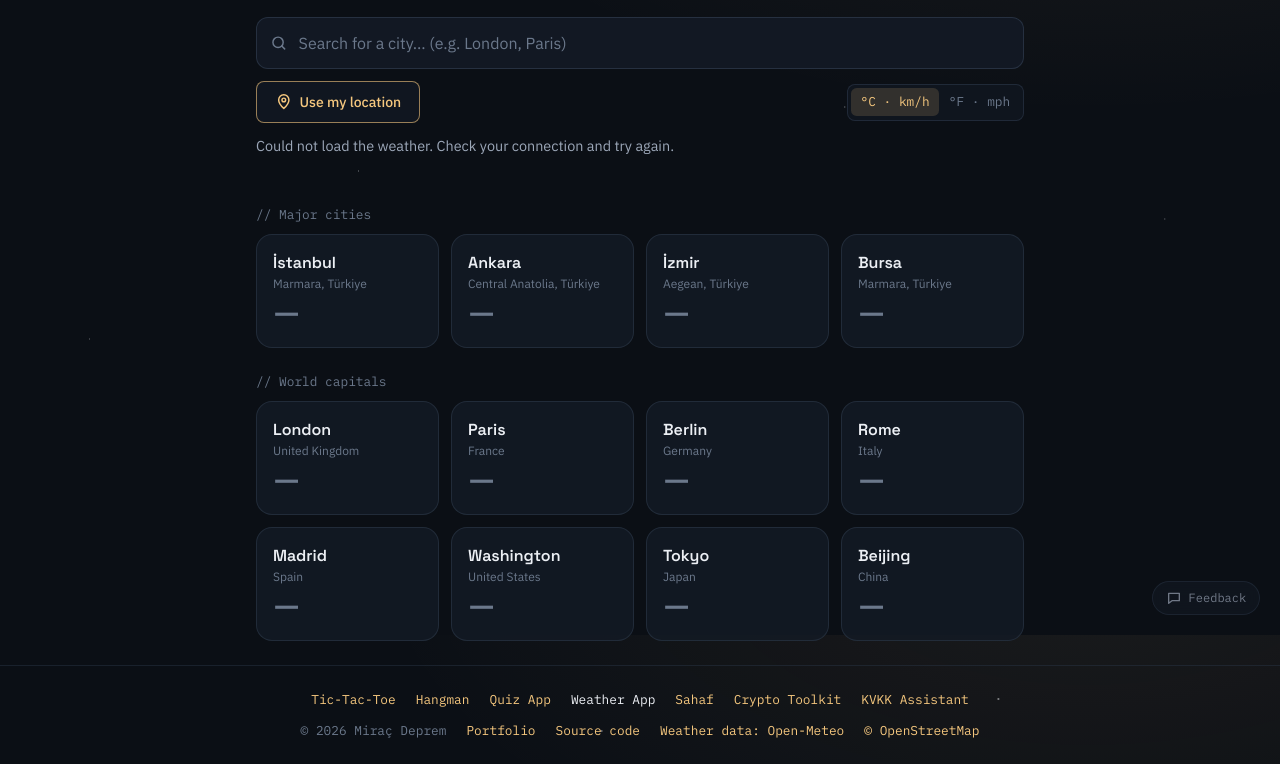
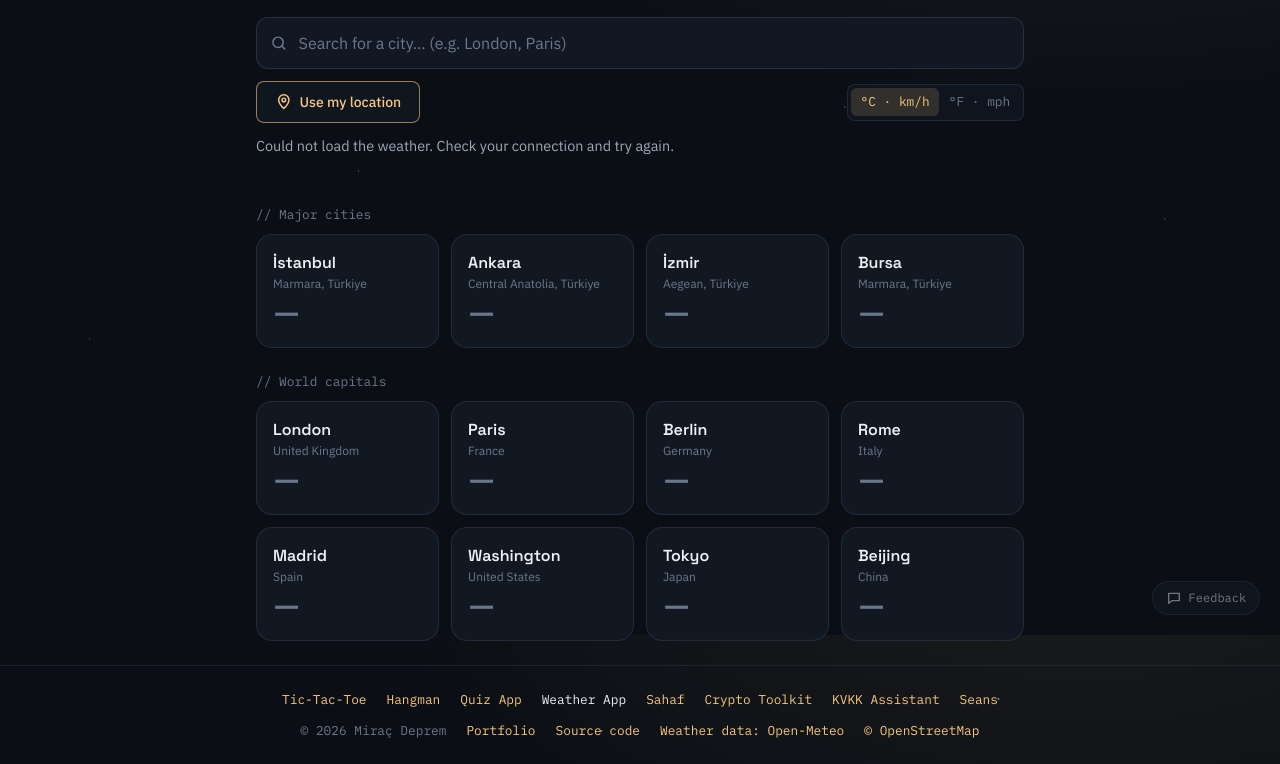
Before and after one commit to MrcDprm/weather-app, a website with bundled scripts: page app.html in a window 1280 px wide. Shown: the part 165-929 px from the top of the page. Built offline with nearby package versions, Linux system fonts and the light colour scheme; no server answers.

Commit message:
feat(footer): link to Seans

```diff
--- a/app.html
+++ b/app.html
@@ -197,6 +197,7 @@
         <a href="https://sahaf.miracdeprem.com">Sahaf</a>
         <a href="https://crypto.miracdeprem.com">Crypto Toolkit</a>
         <a href="https://kvkk.miracdeprem.com">KVKK Assistant</a>
+        <a href="https://seans.miracdeprem.com">Seans</a>
       </nav>
       <div class="footer-meta">
         <span>© 2026 Miraç Deprem</span>
```
